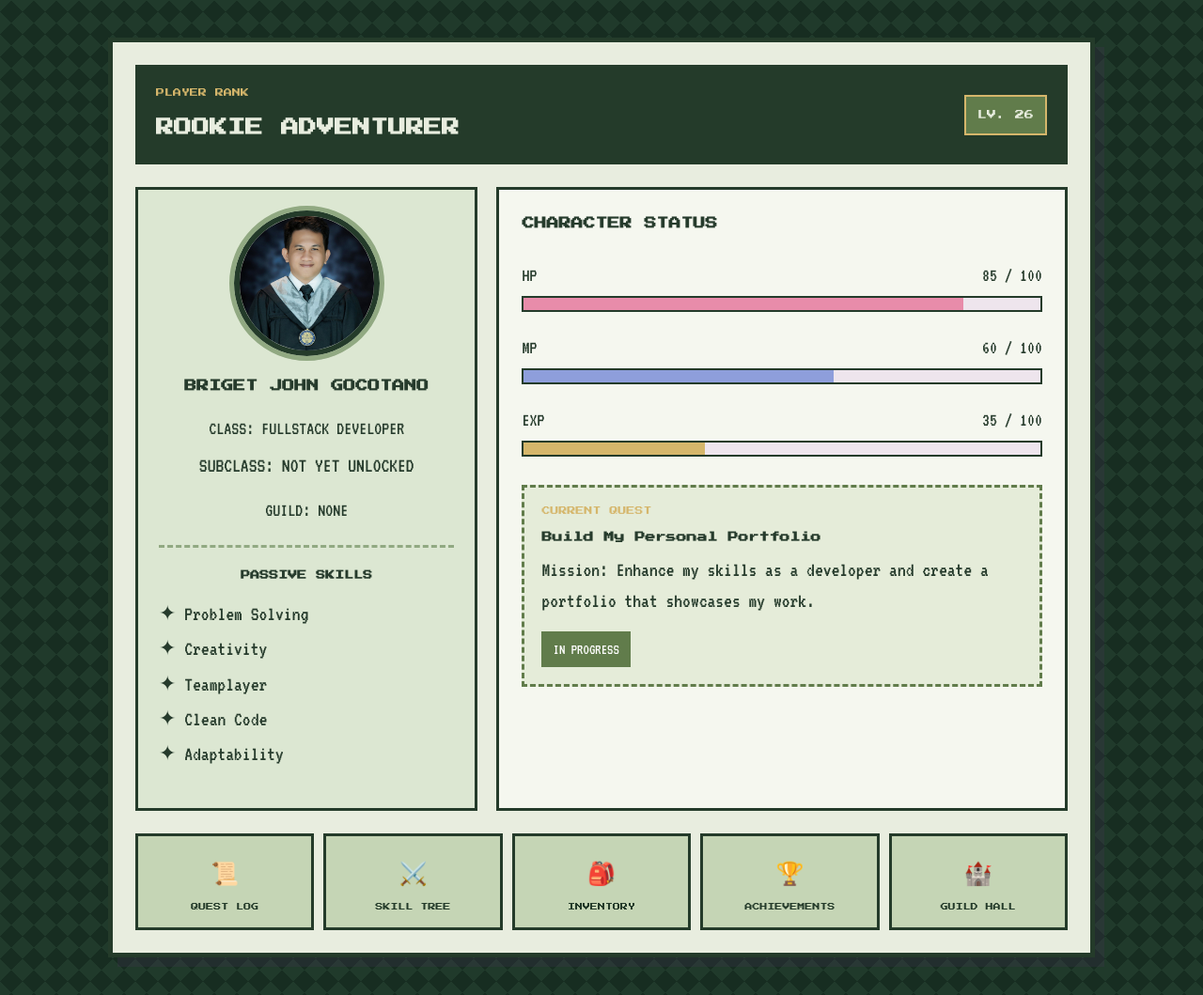
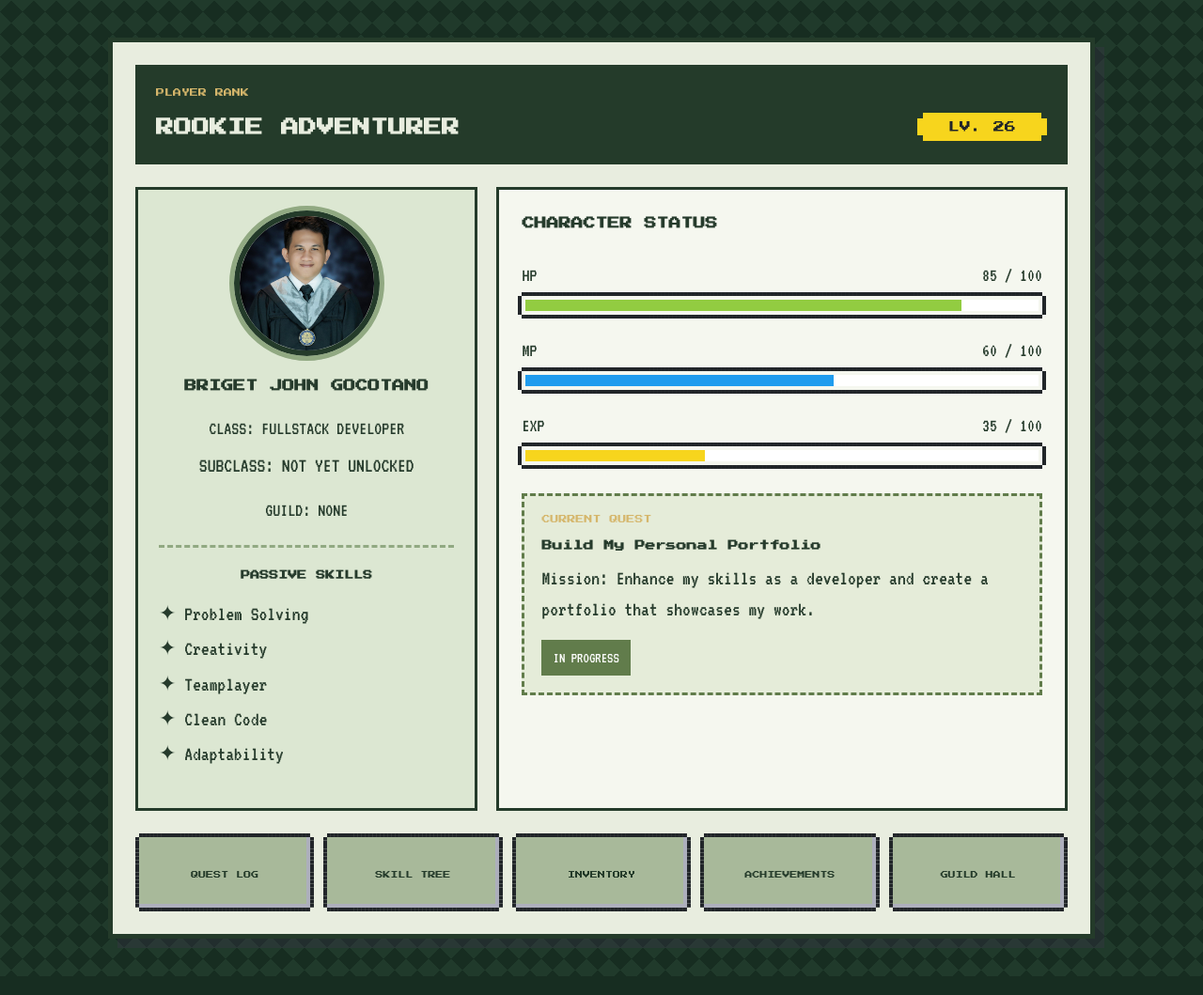
Before and after one commit to YofuDesu/my-portfolio, a Gatsby site: page / in a window 1280 px wide. Shown: the whole page at 94% size. Built offline with nearby package versions, Linux system fonts and the light colour scheme; Gatsby itself is replaced by a stand-in of ours.

Commit message:
Initial commit: My Portfoli 0.3.

```diff
--- a/src/data/projects.js
+++ b/src/data/projects.js
@@ -48,6 +48,18 @@ const projects = [
     demo: "https://www.roblox.com/share?code=3068983523fa274aa62e3577db4d336e&type=ExperienceDetails&stamp=1793359936429",
     exp: 40,
   },
+    {
+    id: 5,
+    title: "Looking for a Team",
+    status: "NOT YET UNLOCKED",
+    completed: false,
+    description:
+      "Looking for a team where I can contribute my skills and collaborate on exciting projects. Open to opportunities in web development, game development, and software engineering.",
+    technologies: ["Python", "JavaScript", "C++", "Java"],
+    github: "",
+    demo: "",
+    exp: 10,
+  },
 ]
 
 export default projects
--- /dev/null
+++ b/src/data/skills.js
@@ -0,0 +1,32 @@
+const skills = [
+  {
+    category: "FRONTEND",
+    icon: " ",
+    skills: [
+      { name: "HTML", level: "ADVANCED", progress: 85 },
+      { name: "CSS", level: "ADVANCED", progress: 80 },
+      { name: "JavaScript", level: "INTERMEDIATE", progress: 65 },
+      { name: "React.js", level: "INTERMEDIATE", progress: 60 },
+      { name: "Gatsby.js", level: "BEGINNER", progress: 35 },
+    ],
+  },
+  {
+    category: "BACKEND",
+    icon: " ",
+    skills: [
+      { name: "Node.js", level: "BEGINNER", progress: 30 },
+      { name: "Express.js", level: "BEGINNER", progress: 25 },
+    ],
+  },
+  {
+    category: "TOOLS & DESIGN",
+    icon: " ",
+    skills: [
+      { name: "Git & GitHub", level: "INTERMEDIATE", progress: 65 },
+      { name: "VS Code", level: "ADVANCED", progress: 85 },
+      { name: "Figma", level: "INTERMEDIATE", progress: 55 },
+    ],
+  },
+];
+
+export default skills;
--- a/src/pages/index.js
+++ b/src/pages/index.js
@@ -1,13 +1,14 @@
 import React, { useState } from "react"
 import profileImage from "../../images/profile.jpg"
 import projects from "../data/projects"
+import skills from "../data/skills";
 
 const menuItems = [
-  { id: "quests", label: "QUEST LOG", icon: "📜" },
-  { id: "skills", label: "SKILL TREE", icon: "⚔️" },
-  { id: "inventory", label: "INVENTORY", icon: "🎒" },
-  { id: "achievements", label: "ACHIEVEMENTS", icon: "🏆" },
-  { id: "guild", label: "GUILD HALL", icon: "🏰" },
+  { id: "quests", label: "QUEST LOG", icon: " " },
+  { id: "skills", label: "SKILL TREE", icon: " " },
+  { id: "inventory", label: "INVENTORY", icon: " " },
+  { id: "achievements", label: "ACHIEVEMENTS", icon: " " },
+  { id: "guild", label: "GUILD HALL", icon: " " },
 ]
 
 const windowContent = {
@@ -44,7 +45,9 @@ export default function Home() {
             <p className="eyebrow">PLAYER RANK</p>
             <h1>ROOKIE ADVENTURER</h1>
           </div>
-          <span className="level-badge">LV. 26</span>
+          <div className="nes-badge level-badge">
+            <span className="is-warning">LV. 26</span>
+          </div>
         </header>
 
         <div className="dashboard">
@@ -83,7 +86,11 @@ export default function Home() {
                 <span>85 / 100</span>
               </div>
               <div className="stat-track">
-                <div className="stat-fill hp-fill" />
+                <progress
+                  className="nes-progress is-success"
+                  value="85"
+                  max="100"
+                />
               </div>
             </div>
 
@@ -93,7 +100,11 @@ export default function Home() {
                 <span>60 / 100</span>
               </div>
               <div className="stat-track">
-                <div className="stat-fill mp-fill" />
+                <progress
+                  className="nes-progress is-primary"
+                  value="60"
+                  max="100"
+                />
               </div>
             </div>
 
@@ -103,7 +114,11 @@ export default function Home() {
                 <span>35 / 100</span>
               </div>
               <div className="stat-track">
-                <div className="stat-fill exp-fill" />
+                <progress
+                  className="nes-progress is-warning"
+                  value="35"
+                  max="100"
+                />
               </div>
             </div>
 
@@ -120,7 +135,8 @@ export default function Home() {
           {menuItems.map((item) => (
             <button
               key={item.id}
-              className="menu-button"
+              type="button"
+              className="nes-btn menu-button"
               onClick={() => setActiveWindow(item.id)}
             >
               <span>{item.icon}</span>
@@ -193,19 +209,61 @@ export default function Home() {
                             </div>
 
                             <div className="quest-reward">
-                              <span className="exp-reward">+{project.exp} EXP</span>
+                              <span className="exp-reward">
+                                <i className="nes-icon coin is-small"></i>
+                                +{project.exp} EXP
+                              </span>
 
                               <span
-                                className={`quest-check ${isCompleted ? "is-completed" : ""}`}
+                                className={`quest-check ${isCompleted ? "is-completed" : "is-pending"}`}
                                 title={isCompleted ? "COMPLETED QUEST" : "ONGOING QUEST"}
                               >
-                                {isCompleted ? "✓" : "□"}
+                                {isCompleted ? "✔" : "□"}
                               </span>
                             </div>
                           </div>
                         </article>
                       );
                     })}
+                  </div>
+                </>
+              ) : activeWindow === "skills" ? (
+                <>
+                  <h2>SKILL TREE</h2>
+                  <p className="quest-intro">
+                    My abilities, knowledge, and learned skills!
+                  </p>
+
+                  <div className="skill-tree">
+                    {skills.map((group) => (
+                      <section
+                        className="skill-category"
+                        key={group.category}
+                      >
+                        <h3>
+                          {group.icon} {group.category}
+                        </h3>
+
+                        <div className="skill-list">
+                          {group.skills.map((skill) => (
+                            <div className="skill-item" key={skill.name}>
+                              <div className="skill-info">
+                                <strong>{skill.name}</strong>
+                                <span>{skill.level}</span>
+                              </div>
+
+                              <div className="skill-bar">
+                                <progress
+                                  className="nes-progress is-success"
+                                  value={skill.progress}
+                                  max="100"
+                                />
+                              </div>
+                            </div>
+                          ))}
+                        </div>
+                      </section>
+                    ))}
                   </div>
                 </>
               ) : (
--- a/src/styles/global.css
+++ b/src/styles/global.css
@@ -99,14 +99,17 @@ body {
   margin: 0;
 }
 
-.level-badge {
-  background: var(--moss);
-  color: var(--cream);
-  border: 2px solid var(--gold);
-  padding: 12px;
+.level-badge.nes-badge {
+  position: relative;
   font-family: "Press Start 2P", monospace;
-  font-size: 10px;
+  font-size: 12px;
+  top: 15px;
   white-space: nowrap;
+}
+
+.level-badge.nes-badge span {
+  background-color: var(--gold);
+  color: var(--dark-purple);
 }
 
 /* -------------------------
@@ -209,26 +212,36 @@ body {
   margin-bottom: 7px;
 }
 
+/* -------------------------
+   CHARACTER STATUS - NES.CSS
+-------------------------- */
+
 .stat-track {
   width: 100%;
-  height: 17px;
-  background: #eee5ed;
-  border: 2px solid var(--dark-purple);
-  overflow: hidden;
+  height: 20px;
+  background: transparent;
+  border: none;
+  overflow: visible;
 }
 
-.stat-fill {
-  height: 100%;
+.stat-track .nes-progress {
+  display: block;
+  width: 100%;
+  height: 20px;
+  margin: 0;
+  border-radius: 0;
 }
 
-.hp-fill {
-  width: 85%;
-  background: #e88caa;
+.stat-track .nes-progress.is-success {
+  color: var(--moss);
 }
 
-.mp-fill {
-  width: 60%;
-  background: #8e9edb;
+.stat-track .nes-progress.is-primary {
+  color: #668c91;
+}
+
+.stat-track .nes-progress.is-warning {
+  color: var(--gold);
 }
 
 .exp-fill {
@@ -266,7 +279,7 @@ body {
 }
 
 /* -------------------------
-   GAME MENU
+   GAME MENU - NES.CSS
 -------------------------- */
 
 .game-menu {
@@ -276,34 +289,27 @@ body {
   margin-top: 24px;
 }
 
-.menu-button {
-  border: 3px solid var(--dark-purple);
-  background: #c5d5b5;
+.menu-button.nes-btn {
+  min-width: 0;
+  min-height: 75px;
+  padding: 10px 6px;
+  background-color: var(--sage);
   color: var(--dark-purple);
   padding: 15px 8px;
   font-family: "Press Start 2P", monospace;
   font-size: 8px;
   line-height: 1.8;
-  cursor: pointer;
-  transition: 0.15s ease;
 }
 
-.menu-button span {
-  display: block;
-  font-size: 24px;
-  margin-bottom: 10px;
+.menu-button.nes-btn:hover {
+  background-color: var(--moss);
+  color: var(--white);
 }
 
-.menu-button:hover {
-  background: #91a982;
-  color: #172d21;
-  transform: translateY(-4px);
-  box-shadow: 0 4px 0 var(--gold);
-}
-
-.menu-button:active {
-  transform: translateY(0);
-  box-shadow: none;
+.menu-button.nes-btn span {
+  display: block;
+  font-size: 21px;
+  margin-bottom: 5px;
 }
 
 /* -------------------------
@@ -438,6 +444,12 @@ body {
   margin: 16px 0;
 }
 
+.technology-list {
+  display: flex;
+  flex-wrap: wrap;
+  gap: 8px;
+}
+
 .technology-list span {
   background: #dce7d2;
   border: 2px solid var(--moss);
@@ -447,23 +459,8 @@ body {
 }
 
 
-.technology-list span {
-  background: var(--light-pink);
-  border: 2px solid var(--pink);
-  padding: 5px 9px;
-  font-size: 16px;
-}
-
 .project-links a {
   color: #365c3c;
-  font-family: "Press Start 2P", monospace;
-  font-size: 9px;
-  line-height: 2;
-  text-decoration: none;
-}
-
-.project-links a {
-  color: var(--dark-purple);
   font-family: "Press Start 2P", monospace;
   font-size: 9px;
   line-height: 2;
@@ -494,11 +491,15 @@ body {
 }
 
 .exp-reward {
+  display: inline-flex;
+  align-items: center;
+  gap: 6px;
   color: #76591e;
   background: #f5e8bd;
   border: 2px solid #c9a64e;
   padding: 5px 8px;
   font-size: 16px;
+  white-space: nowrap;
 }
 
 .quest-check {
@@ -509,14 +510,20 @@ body {
   border: 2px solid var(--dark-purple);
   background: #e8eddf;
   color: var(--dark-purple);
-  font-size: 21px;
-  font-weight: bold;
+  font-family: "Press Start 2P", monospace;
+  font-size: 15px;
+  line-height: 1;
 }
 
 .quest-check.is-completed {
-  background: #b8d3a5;
-  color: #234b2b;
-  border-color: #426b3d;
+  background: var(--sage);
+  color: var(--dark-purple);
+  border-color: var(--moss);
+}
+
+.quest-check.is-pending {
+  background: #e8eddf;
+  color: var(--wood);
 }
 
 .completed-quest {
@@ -532,3 +539,24 @@ body {
     margin-left: auto;
   }
 }
+
+/* -------------------------
+   SKILL TREE - NES.CSS
+-------------------------- */
+
+.skill-bar {
+  width: 100%;
+  height: 16px;
+  overflow: visible;
+}
+
+.skill-bar .nes-progress {
+  display: block;
+  width: 100%;
+  height: 16px;
+  margin: 0;
+}
+
+.skill-bar .nes-progress.is-success {
+  color: var(--moss);
+}
```
